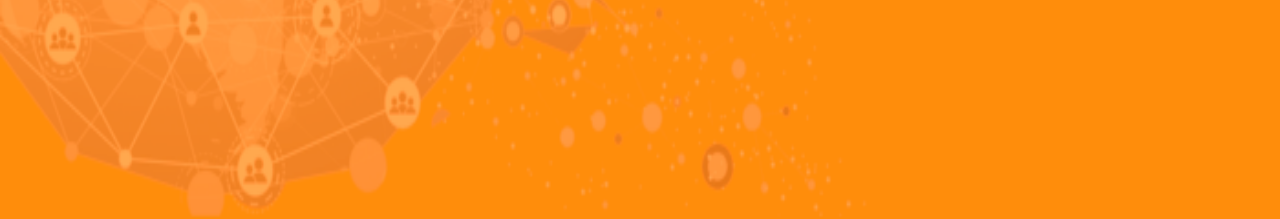
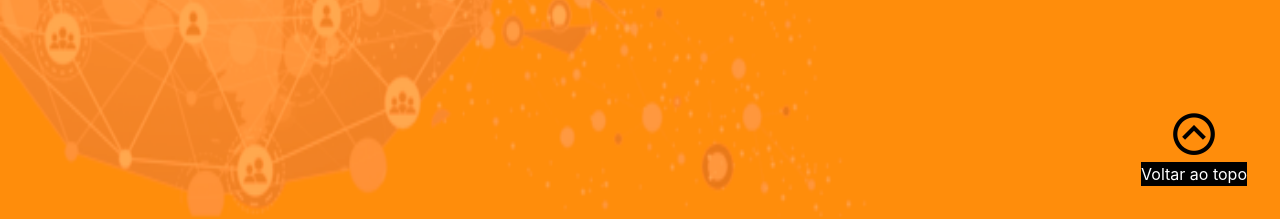
Before and after one commit to Eduuduarte/WebVendas, a plain HTML site: page index.html in a window 1280 px wide. Shown: the part 581-800 px from the top of the page. Drawn offline with nearby package versions, Linux system fonts and the light colour scheme.

Commit message:
Inserido função voltar ao topo e transition no nav-link

```diff
--- a/estilo.css
+++ b/estilo.css
@@ -40,6 +40,7 @@ nav.navbar-transparente{
 	border-radius: 20px 40px 60px 80px;
 	padding: 0;
 	margin: 10px;
+	transition: all 1s linear;
 }
 
 .navbar-nav .nav-link:hover{
@@ -169,3 +170,20 @@ footer .navbar-nav a{
 	background: #FFA500;
 	border-radius: 30px;
 }
+
+.topo{
+	position: fixed;
+	bottom: 10px;
+	right: 20px;
+	padding: 0;
+}
+
+.icon{
+	font-size: 50px;
+	color: #000;
+}
+
+#vt{
+	background: #000;
+	color: white;
+}
--- a/index.html
+++ b/index.html
@@ -6,6 +6,9 @@
 	<meta charset="utf-8">
 
 	<link rel="stylesheet" type="text/css" href="estilo.css">
+
+	<!-- -------########### Boxicons CSS ############ -->
+        <link href='https://unpkg.com/boxicons@2.1.1/css/boxicons.min.css' rel='stylesheet'>
 
 	<meta name="viewport" content="width=device-width, initial-scale=1, shrink-to-fit=no">
 
@@ -29,7 +32,8 @@
 </head>
 <body >
 
-	<header> <!-- Início do cabeçalho -->
+
+	<header id="dTopo"> <!-- Início do cabeçalho -->
 		<nav class="navbar navbar-expand-md navbar-info navbar-transparente">
 			<div class="container"> <!-- Início do container -->
 				<a href="index.html" class="navbar-brand">
@@ -52,6 +56,8 @@
 		</nav>
 
 	</header> <!-- Fim do cabeçalho -->
+
+
 
 	<section id="home" class="d-flex">
 		<div class="container align-self-center ">
@@ -193,7 +199,15 @@
 
 		</div>
 
+		<div class="btn topo" id="voltando-topo">
+			<a href="#dTopo"><i class='icon bx bx-chevron-up-circle' onclick="scrollToTop()"></i><br></a>
+			<p id="vt">Voltar ao topo</p>
+		</div>
+
 	</footer>
+
+
+
 
 	<!-- JavaScript (Opcional) -->
     <!-- jQuery primeiro, depois Popper.js, depois Bootstrap JS -->
```
Also changed, not shown: app.js (line endings or trailing spaces).
